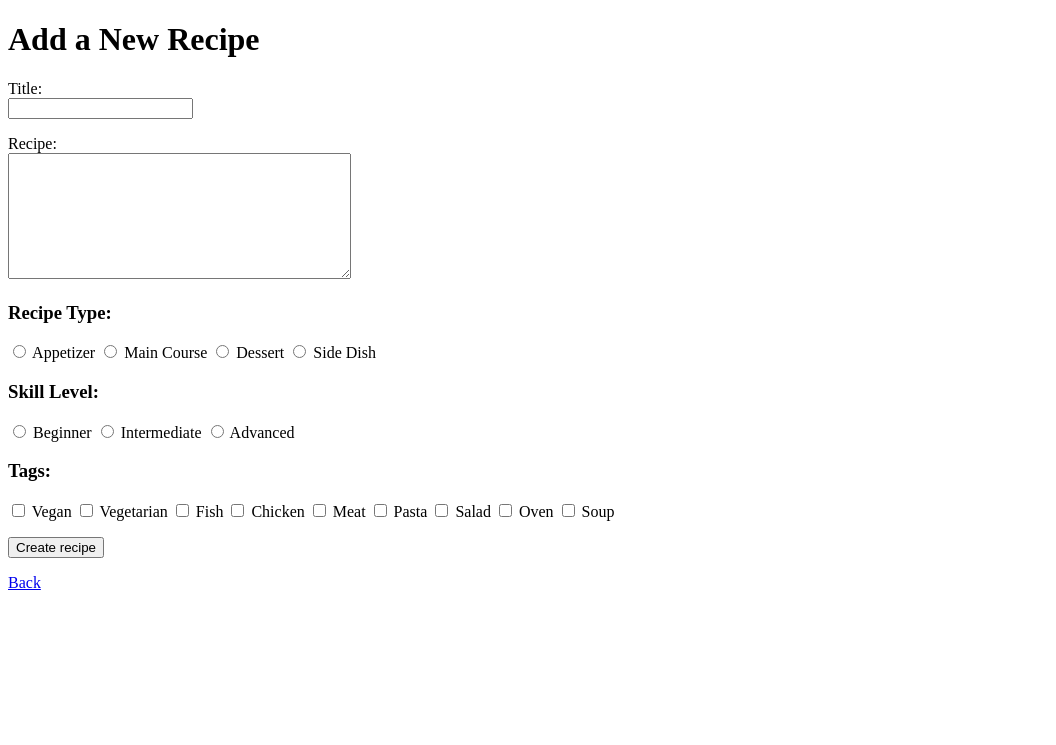
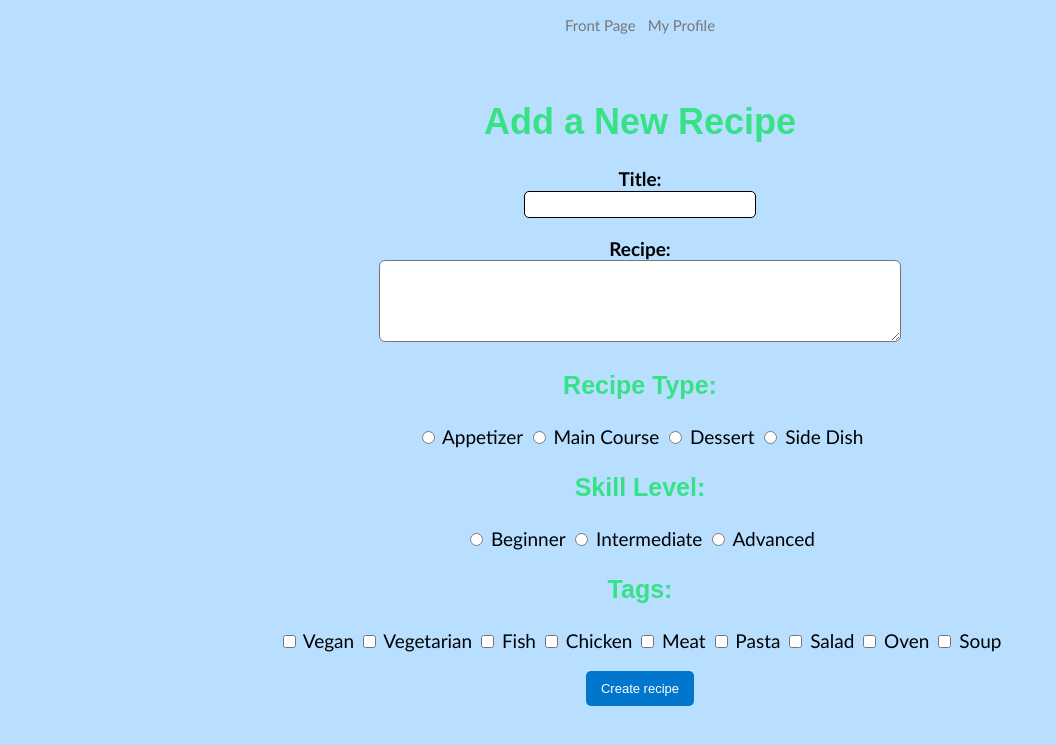
Before and after one commit to niinaIsHere/reseptit, a Flask app: page /create_recipe in a window 1280 px wide. Shown: the top 745 px of the page, without its empty margins (0-1056 px from the left). Run offline with Flask 3, Linux system fonts and the light colour scheme; a user stored in the database is signed in.

Commit message:
CSS style added and all recipes page with filter

```diff
--- a/app.py
+++ b/app.py
@@ -19,14 +19,26 @@ def index():
     if "user_id" in session:
         user_id = session["user_id"]
         db = sqlite3.connect("database.db")
-        user_items = items.get_user_items(user_id)
-        all_items = items.get_all_items()
-        return render_template("start.html", all_items = all_items, items=user_items)
+        user_items = items.latest_user_items(user_id)
+        new_items = items.new_items()
+        popular_items = items.popular_items()
+        return render_template("start.html", new_items = new_items, items=user_items, popular_items=popular_items)
     else:
         return render_template("start.html")
 
+@app.route("/all_recipes", methods=["GET"])
+def all_recipes():
+    require_login()
+    skill = request.args.get("skill")
+    if skill:
+        all_items = items.get_by_skill(skill)
+    else:
+        all_items = items.get_all_items()
+    return render_template("all_recipes.html", all_items=all_items)
+
 @app.route("/item/<int:item_id>")
 def show_item(item_id):
+    require_login()
     item = items.get_item(item_id)
     item_tags = items.get_tags(item_id)
     user = users.get_user(item["user_id"])
@@ -41,6 +53,7 @@ def show_item(item_id):
 
 @app.route("/item/<int:item_id>/comments")
 def show_all_comments(item_id):
+    require_login()
     item = items.get_item(item_id)
     comments = items.get_comments(item_id)
     return render_template("all_comments.html", comments=comments, item=item)
@@ -216,12 +229,15 @@ def find_item():
     require_login()
     query = request.args.get("query")
     tags = request.args.getlist("tag")
+    message = None
     if query:
         results = items.find_item(query, tags)
+        if not results:
+            message = "No results found"
     else:
         query = ""
         results = []
-    return render_template("find_item.html", query=query, results=results)
+    return render_template("find_item.html", query=query, results=results, message=message)
 
 @app.route("/add_comment", methods = ["POST"])
 def add_comment():
@@ -259,6 +275,7 @@ def add_rating():
 
 @app.route("/user/<int:user_id>")
 def show_user(user_id):
+    require_login()
     user = users.get_user(user_id)
     bio = users.get_bio(user_id)
     user_items = items.get_user_items(user_id)
--- a/items.py
+++ b/items.py
@@ -153,3 +153,34 @@ def get_avg_rating(item_id):
 def remove_ratings(item_id):
     sql = """DELETE FROM ratings WHERE recipe_id = ?"""
     return db.execute(sql, [item_id])
+
+def popular_items():
+    sql = """SELECT r.id AS id, r.title,
+            COUNT(DISTINCT c.id) AS comment_count, COUNT(DISTINCT rt.id) AS rating_count, AVG(rt.rating) AS average_rating,
+            (COUNT(DISTINCT rt.id) * 0.5 + AVG(rt.rating) * 2 + COUNT(DISTINCT c.id) * 0.3) AS popularity_score
+            FROM recipes r
+            LEFT JOIN comments c ON r.id = c.recipe_id
+            LEFT JOIN ratings rt ON r.id = rt.recipe_id
+            GROUP BY r.id, r.title
+            ORDER BY popularity_score DESC
+            LIMIT 5;"""
+    return db.query(sql)
+
+def new_items():
+    sql = """SELECT id, user_id, title, description, menu, skill, created
+                FROM recipes
+                ORDER BY id DESC
+                LIMIT 5"""
+    return db.query(sql)
+
+def latest_user_items(user_id):
+    sql = """SELECT id, user_id, title, description, menu, skill, created
+                FROM recipes WHERE user_id = ?
+                ORDER BY id DESC
+                LIMIT 5"""
+    return db.query(sql, [user_id])
+
+def get_by_skill(skill):
+    sql = """SELECT id, title
+                FROM recipes WHERE skill = ?"""
+    return db.query(sql, [skill])
--- /dev/null
+++ b/static/styles.css
@@ -0,0 +1,260 @@
+body {
+  font-family: Optima, Segoe, “Segoe UI”, Candara, Calibri, Arial, sans-serif;
+  font-size: 19px;
+  background-color: #B8DFFF;
+  margin: 0;
+  padding: 20px;
+  display: flex;
+  flex-direction: column;
+  justify-content: center;
+  align-items: center;
+}
+
+h1 {
+  color: #C12E75;
+  font-family: “Avant Garde”, Avantgarde, “Century Gothic”, CenturyGothic, “AppleGothic”, sans-serif;
+  font-size: 45px;
+  margin: 0px;
+  padding: 5px;
+  text-align: center;
+}
+
+h2 {
+  color: #37E287;
+  font-family: “Avant Garde”, Avantgarde, “Century Gothic”, CenturyGothic, “AppleGothic”, sans-serif;
+  font-size: 36px;
+  margin: 0px;
+  padding: 5px;
+  width: 100%;
+  text-align: center;
+}
+
+h3 {
+  color: #37E287;
+  font-family: “Avant Garde”, Avantgarde, “Century Gothic”, CenturyGothic, “AppleGothic”, sans-serif;
+  font-size: 25px;
+  text-align: center;
+}
+
+
+.container {
+  max-width: 800px;
+}
+
+.form-container {
+  display: flex;
+  flex-direction: column; /* or row */
+  align-items: center;     /* horizontal alignment */
+  justify-content: center; /* vertical alignment */
+}
+
+a	{
+  color:#777;
+  text-decoration: none;
+  margin: 6px;
+}
+a:hover	{
+  color:#999;
+}
+
+.special-info {
+  color: #D699C3;
+  font-size: 50px;
+  font-family: Impact, Haettenschweiler, “Franklin Gothic Bold”, Charcoal, “Helvetica Inserat”, “Bitstream Vera Sans Bold”, “Arial Black”, sans serif;
+}
+
+.link-list {
+  display: flex;
+  flex-direction: row;
+  font-size: 17px;
+}
+
+.link-list a {
+  color: #8C3872;
+}
+
+.item-list {
+  text-align: center;
+}
+
+ul {
+  padding-left: 0;
+}
+
+.button {
+  background-color: #D6B2CB;
+  color: white;
+  padding: 10px 15px;
+  border-radius: 5px;
+  text-decoration: none;
+  display: inline-block;
+}
+
+.back-button {
+  position: absolute;
+  top: 100px;
+  left: 550px;
+  background-color: #D6B2CB;
+  color: white;
+  padding: 10px 15px;
+  border-radius: 5px;
+  text-decoration: none;
+  display: inline-block;
+}
+
+.recipe-view {
+  background-color: #CEE2EB;
+  max-width: 500px;
+  text-align: center;
+  padding-top: 30px;
+  padding-bottom: 20px;
+  padding-left: 80px;
+  padding-right: 80px;
+}
+
+.recipe-title {
+  color: #D6B2CB;
+  text-align: center;
+}
+
+.recipe-subtitle {
+  color: #D6B2CB;
+  font-size: 23px;
+}
+
+.rating-view {
+  display: flex;
+  flex-direction: column;
+  justify-content: center;
+  align-items: center;
+  padding-top: 40px;
+  padding-bottom: 40px;
+  color: grey;
+  border-top: 5px double pink;
+  width: 300px;
+}
+
+.rating-system {
+  color: black;
+}
+
+input[type="submit"] {
+  padding: 10px 15px;
+  font-size: 13px;
+  background-color: #0077cc;
+  color: white;
+  border: none;
+  border-radius: 5px;
+  cursor: pointer;
+}
+
+.comment-view {
+  display: flex;
+  flex-direction: column;
+  justify-content: center;
+  align-items: center;
+  padding-top: 0px;
+  padding-bottom: 60px;
+  border-top: 5px double pink;
+  width: 800px;
+}
+
+.comment-box {
+  width: 500px;
+  border: 2px solid grey;
+  padding: 10px;
+  padding-left: 20px;
+  padding-right: 20px;
+  border-radius: 5px;
+}
+
+textarea {
+  padding: 10px;
+  border-radius: 6px;
+  resize: vertical;
+  width: 500px;
+  height: 60px;
+}
+
+.page-header{
+  position: absolute;
+  top: 45px;
+  color: #9C8994;
+  font-size: 17px;
+}
+
+.top-page {
+  position: absolute;
+  top: 10px;
+  display: flex;
+  flex-direction: row;
+  font-size: 15px;
+}
+
+.bio-box {
+  width: 400px;
+  border: 3px dotted pink;
+  border-radius: 15px;
+  color: black;
+  padding: 15px;
+  padding-top: 0px;
+  text-align: center;
+  font-family: Times New Roman;
+}
+
+.bio-title {
+  color: black;
+  font-size: 25px;
+}
+
+.activity-box {
+  padding: 20px;
+  border-left: 5px double pink;
+}
+
+.create-recipe-view {
+  display: flex;
+  flex-direction: column;
+  align-items: center;
+  justify-content: center;
+}
+
+.form-wrapper {
+  display: flex;
+  justify-content: center;
+  align-items: center;
+  flex-direction: column;
+  text-align: center;
+}
+
+input[type="text"] {
+  width: 200px;
+  padding: 5px 15px;
+  font-size: 13px;
+  color: black;
+  border: 1px solid black;
+  border-radius: 5px;
+}
+
+input[type="password"] {
+  width: 200px;
+  padding: 5px 15px;
+  font-size: 13px;
+  color: black;
+  border: 1px solid black;
+  border-radius: 5px;
+}
+
+.results-view {
+  display: flex;
+  flex-direction: column;
+  text-align: left;
+  padding-top: 50px;
+  width: 300px;
+}
+
+.message {
+  text-align: center;
+  color: grey;
+  font-style: italic;
+}
--- a/templates/create.html
+++ b/templates/create.html
@@ -2,6 +2,7 @@
 <html>
 
 <head>
+  <link rel="stylesheet" href="{{ url_for('static', filename='styles.css') }}">
   <title>Success</title>
 </head>
 
@@ -9,7 +10,7 @@
   <p>
     User successfully created!
     <br>
-    <a href="/">Front page</a>
+    <a href="/" class="button">Front page</a>
   </p>
 </body>
 
--- a/templates/create_recipe.html
+++ b/templates/create_recipe.html
@@ -2,40 +2,48 @@
 <html>
 
 <head>
+  <link rel="stylesheet" href="{{ url_for('static', filename='styles.css') }}">
   <title>New Recipe</title>
 </head>
 
 <body>
+  <p>
+  <div class="top-page">
+    <a href="/">Front Page</a>
+    <a href="/user/{{ session.user_id }}">My Profile</a>
+  </div>
+  </p>
+  <div class="create-recipe-view">
+    <h2>Add a New Recipe</h2>
 
-  <h1>Add a New Recipe</h1>
-
+    <div class="form-wrapper">
       <form action="/recipe_result" method="post">
-    <p>
-      Title: <br />
+        <p style="text-align: center;">
+          <b>Title:</b> <br />
           <input type="text" name="title" maxlength="50" required />
         </p>
 
-    <p>
-      Recipe: <br />
+        <p style="text-align: center;">
+          <b>Recipe:</b> <br />
           <textarea name="description" rows="8" cols="40" maxlength="1000" required></textarea>
         </p>
 
         <h3>Recipe Type:</h3>
-    <p>
+        <p style="text-align: center;">
           <input type="radio" name="menu" value="Appetizer" /> Appetizer
           <input type="radio" name="menu" value="Main Course" /> Main Course
           <input type="radio" name="menu" value="Dessert" /> Dessert
           <input type="radio" name="menu" value="Side Dish" /> Side Dish
         </p>
         <h3>Skill Level:</h3>
-    <p>
+        <p style="text-align: center;">
           <input type="radio" name="skill" value="Beginner" /> Beginner
           <input type="radio" name="skill" value="Intermediate" /> Intermediate
           <input type="radio" name="skill" value="Advanced" /> Advanced
         </p>
 
         <h3>Tags:</h3>
-    <p>
+        <p style="text-align: center;">
           <input type="checkbox" name="tag" value="Vegan" /> Vegan
           <input type="checkbox" name="tag" value="Vegetarian" /> Vegetarian
           <input type="checkbox" name="tag" value="Fish" /> Fish
@@ -48,12 +56,10 @@
         </p>
 
         <input type="hidden" name="csrf_token" value="{{ session.csrf_token }}" />
-    <input type="submit" value="Create recipe" />
-
-    <p>
-      <a href="/">Back</a>
-    </p>
+        <input style="text-align: center;" type="submit" value="Create recipe" />
       </form>
+    </div>
+  </div>
 </body>
 
 </html>
--- a/templates/index.html
+++ b/templates/index.html
@@ -2,10 +2,12 @@
 <html>
 
 <head>
+  <link rel="stylesheet" href="{{ url_for('static', filename='styles.css') }}">
   <title>Login</title>
 </head>
 
 <body>
+<div class="form-wrapper">
   {% if session.username %}
   <p>
     You're logged in as {{ session.username }}
@@ -23,9 +25,11 @@
       Password: <br />
       <input type="password" name="password" />
     </p>
-    <input type="submit" value="Kirjaudu" />
+    <input type="submit" value="Log in" />
   </form>
   {% endif %}
+  <a href="/" class="button">Back</a>
+</div>
 </body>
 
 </html>
--- a/templates/recipe_result.html
+++ b/templates/recipe_result.html
@@ -2,6 +2,7 @@
 <html>
 
 <head>
+  <link rel="stylesheet" href="{{ url_for('static', filename='styles.css') }}">
   <title>Recipe</title>
 </head>
 
--- a/templates/register.html
+++ b/templates/register.html
@@ -2,10 +2,12 @@
 <html>
 
 <head>
+  <link rel="stylesheet" href="{{ url_for('static', filename='styles.css') }}">
   <title>Register</title>
 </head>
 
 <body>
+<div class="form-wrapper">
   <form action="/create" method="post">
     <p>
       Username: <br />
@@ -15,7 +17,7 @@
       Password: <br />
       <input type="password" name="password1" />
       <br>
-      Password must be at least 8 characters long
+      <em style="color:grey;">Password must be at least 8 characters long</em>
     </p>
     <p>
       Re-enter password: <br />
@@ -23,6 +25,8 @@
     </p>
     <input type="submit" value="Create account" />
   </form>
+  <a href="/" class="button">Back</a>
+</div>
 </body>
 
 </html>
--- a/templates/remove_item.html
+++ b/templates/remove_item.html
@@ -2,6 +2,7 @@
 <html>
 
 <head>
+  <link rel="stylesheet" href="{{ url_for('static', filename='styles.css') }}">
   <title>Delete Recipe</title>
 </head>
 
--- a/templates/search_result.html
+++ b/templates/search_result.html
@@ -2,6 +2,7 @@
 <html>
 
 <head>
+  <link rel="stylesheet" href="{{ url_for('static', filename='styles.css') }}">
   <title>Recipe</title>
 </head>
 
```
Also changed, not shown: data/schema.sql (added, +43 -0 lines), templates/all_comments.html (+17 -7 lines), templates/all_recipes.html (added, +36 -0 lines), templates/edit_recipe.html (+15 -7 lines), templates/find_item.html (+22 -8 lines), templates/show_item.html (+40 -21 lines), templates/show_user.html (+25 -13 lines), templates/start.html (+25 -19 lines), templates/update_bio.html (+11 -3 lines), database.db. Lines whose indentation alone changed are shown as unchanged.
